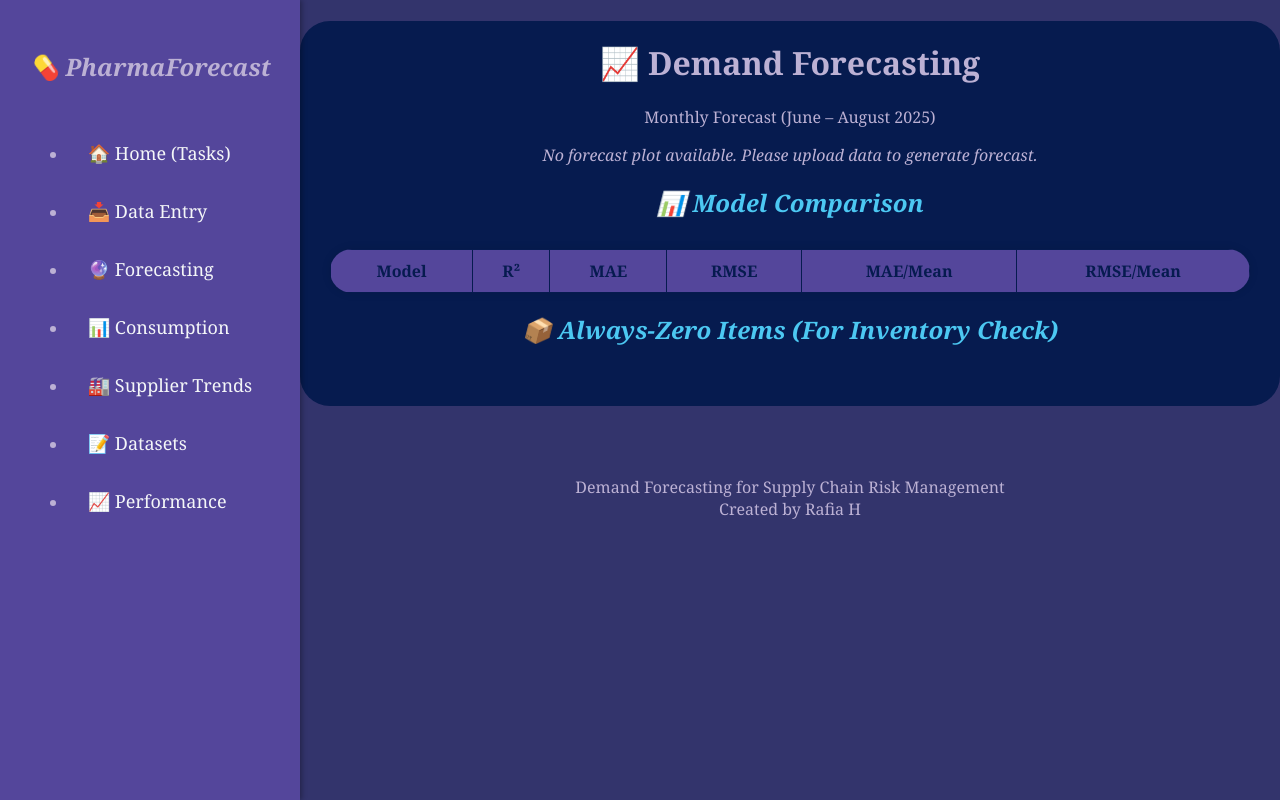
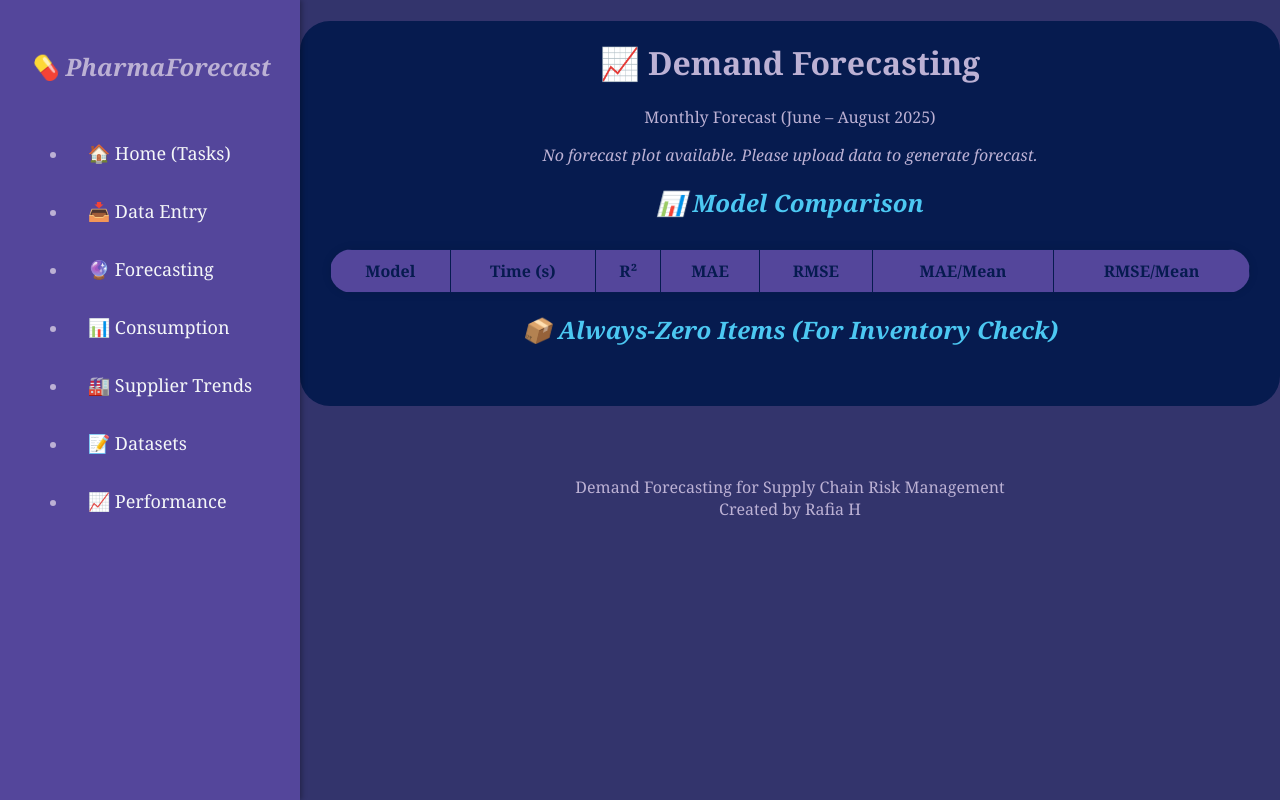
Before and after one commit to rafiahossain/PharmaForecast, a Flask app: page /forecasting in a window 1280 px wide. Run offline with Flask 3, Linux system fonts and the light colour scheme; lists and menus that the app fills with data are empty.

Commit message:
Add Execution time and change final model to ridge

```diff
--- a/app.py
+++ b/app.py
@@ -19,6 +19,8 @@ from sklearn.ensemble import RandomForestRegressor
 from sklearn.neural_network import MLPRegressor
 from sklearn.metrics import r2_score, mean_absolute_error, mean_squared_error
 from sklearn.model_selection import train_test_split
+# to measure execution time
+import time
 
 # create the app
 app = Flask(__name__)
@@ -125,9 +127,8 @@ def upload_data():
     df = df[df['Unit Name'].notna()]
     df = df.loc[:, ~df.columns.str.contains('^Unnamed')]
 
-    cols_to_drop = ['Login Store Stock', 'Dept C Stock', 'Stock Value', 'No.Of days Stock',
-                    'Cost Per Item', 'Avg Con P.M.', 'Total cons.', 'Cons Per Day']
-    df = df.drop(columns=[col for col in cols_to_drop if col in df.columns])
+    # cols_to_drop = ['Login Store Stock', 'Dept C Stock', 'Stock Value', 'No.Of days Stock', 'Cost Per Item', 'Avg Con P.M.', 'Total cons.', 'Cons Per Day']
+    # df = df.drop(columns=[col for col in cols_to_drop if col in df.columns])
 
     def get_item_type_flags(name):
         name_lower = str(name).lower()
@@ -178,7 +179,7 @@ def upload_data():
 
     model_eval_results = evaluate_models(X_train, X_test, y_train, y_test, "Lag + Type Features")
 
-    best_model = LinearRegression()
+    best_model = Ridge(alpha=1.0)
     best_model.fit(X_train, y_train)
 
     # Forecast June–Aug for each item
@@ -235,9 +236,6 @@ def upload_data():
     plt.close()
 
     return redirect("/forecasting")
-    # flash messages or redirect to another page
-    # return f"Files uploaded successfully:<br>Goods File: {goods_filename}<br>Consumption File: {consumption_filename}"
-
 
 ######################################
 
@@ -272,13 +270,19 @@ def evaluate_models(X_train, X_test, y_train, y_test, feature_set_label):
     y_mean = y_test.mean()
     y_std = y_test.std()
     for name, model in models.items():
+        start_time = time.time()
         model.fit(X_train, y_train)
         y_pred = model.predict(X_test)
+        end_time = time.time()
+
+        # calculating evaluation metrics
+        exec_time = round(end_time - start_time, 4)
         mae = mean_absolute_error(y_test, y_pred)
         rmse = mean_squared_error(y_test, y_pred) ** 0.5
         results.append({
             "Model": name,
             "Feature Set": feature_set_label,
+            "Time (s)": exec_time,
             "R2": r2_score(y_test, y_pred),
             "MAE": mae,
             "RMSE": rmse,
@@ -287,6 +291,7 @@ def evaluate_models(X_train, X_test, y_train, y_test, feature_set_label):
             "RMSE/Mean": rmse / y_mean if y_mean != 0 else None,
             "RMSE/Std": rmse / y_std if y_std != 0 else None
         })
+        results = sorted(results, key=lambda x: x['Time (s)'])  # Fastest model first
     return results
 
 @app.route("/data-entry")
--- a/templates/dashboard_forecasting.html
+++ b/templates/dashboard_forecasting.html
@@ -15,13 +15,14 @@
   <table>
     <thead>
       <tr>
-        <th>Model</th><th>R²</th><th>MAE</th><th>RMSE</th><th>MAE/Mean</th><th>RMSE/Mean</th>
+        <th>Model</th><th>Time (s)</th><th>R²</th><th>MAE</th><th>RMSE</th><th>MAE/Mean</th><th>RMSE/Mean</th>
       </tr>
     </thead>
     <tbody>
       {% for row in results %}
         <tr>
           <td>{{ row['Model'] }}</td>
+          <td>{{ "%.4f"|format(row['Time (s)']) }}</td>
           <td>{{ "%.4f"|format(row['R2']) }}</td>
           <td>{{ "%.2f"|format(row['MAE']) }}</td>
           <td>{{ "%.2f"|format(row['RMSE']) }}</td>
```
